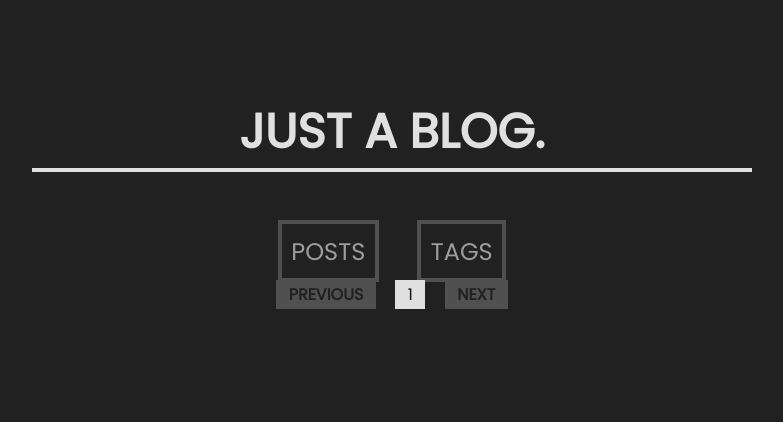
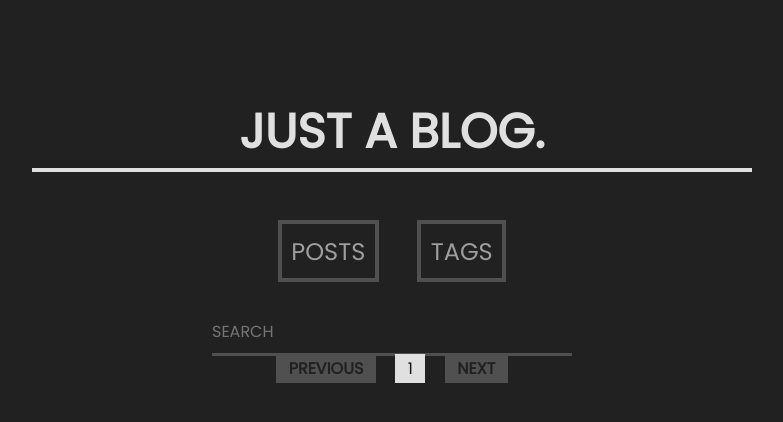
Before and after one commit to Stonedch/django-blog-engine, a Django app: page /post-list/ in a window 1280 px wide. Shown: the top 422 px of the page, without its empty margins (248-1031 px from the left). Run offline with Django 3.2, Linux system fonts and the light colour scheme; data that the repository does not hold is empty.

Commit message:
feat: add post search

```diff
--- a/posts/templates/posts/post-list.html
+++ b/posts/templates/posts/post-list.html
@@ -4,6 +4,10 @@
 {% block title %} Posts {% endblock %}
 
 {% block content %}
+
+    <form class="search" action="{% url 'post_list_url' %}">
+        <input class="search__input" type="text" name="search" placeholder="Search">
+    </form>
 
     {% for post in page.object_list %}
 
--- a/posts/views.py
+++ b/posts/views.py
@@ -4,6 +4,7 @@ from django.shortcuts import get_object_or_404
 from django.views.generic import View
 from django.contrib.auth.mixins import LoginRequiredMixin
 from django.core.paginator import Paginator
+from django.db.models import Q
 
 from .utils import *
 from .models import *
@@ -12,11 +13,16 @@ from .forms import *
 
 class PostListView(View):
     def get(self, request):
-        posts = Post.objects.all()
-        paginator = Paginator(posts, 3)
         page_number = request.GET.get("page", 1)
+        search_query = request.GET.get("search", "")
+
+        if search_query:
+            posts = Post.objects.filter(Q(title__icontains=search_query) | Q(content__icontains=search_query))
+        else:
+            posts = Post.objects.all()
+
+        paginator = Paginator(posts, 2)
         page = paginator.get_page(page_number)
-
         previous_page_url = next_page_url = "?page={}".format(page.number)
 
         if page.has_previous():
--- a/static/css/style.css
+++ b/static/css/style.css
@@ -143,6 +143,37 @@ a, p, h1, h2, h3, h4, h5, h6 {
     text-transform: uppercase;
 }
 
+/* Search */
+
+.search {
+    margin-top: 0.3in;
+
+    display: flex;
+    justify-content: center;
+}
+.search__input {
+    padding: 12px 0;
+    width: 50%;
+    border: none;
+    border-bottom: 0.2rem solid #505050;
+
+    background-color: transparent;
+
+    color: #505050;
+    font-family: "Poppins", sans-serif;
+    font-size: 1rem;
+    line-height: 18px;
+}
+
+.search__input::placeholder {
+    text-transform: uppercase;
+}
+
+.search__input:hover, .search__input:focus {
+    color: #e0e0e0;
+    border-bottom: 0.2rem solid #e0e0e0;
+}
+
 /* Posts Pagination */
 
 .post-list-pagination {
```
